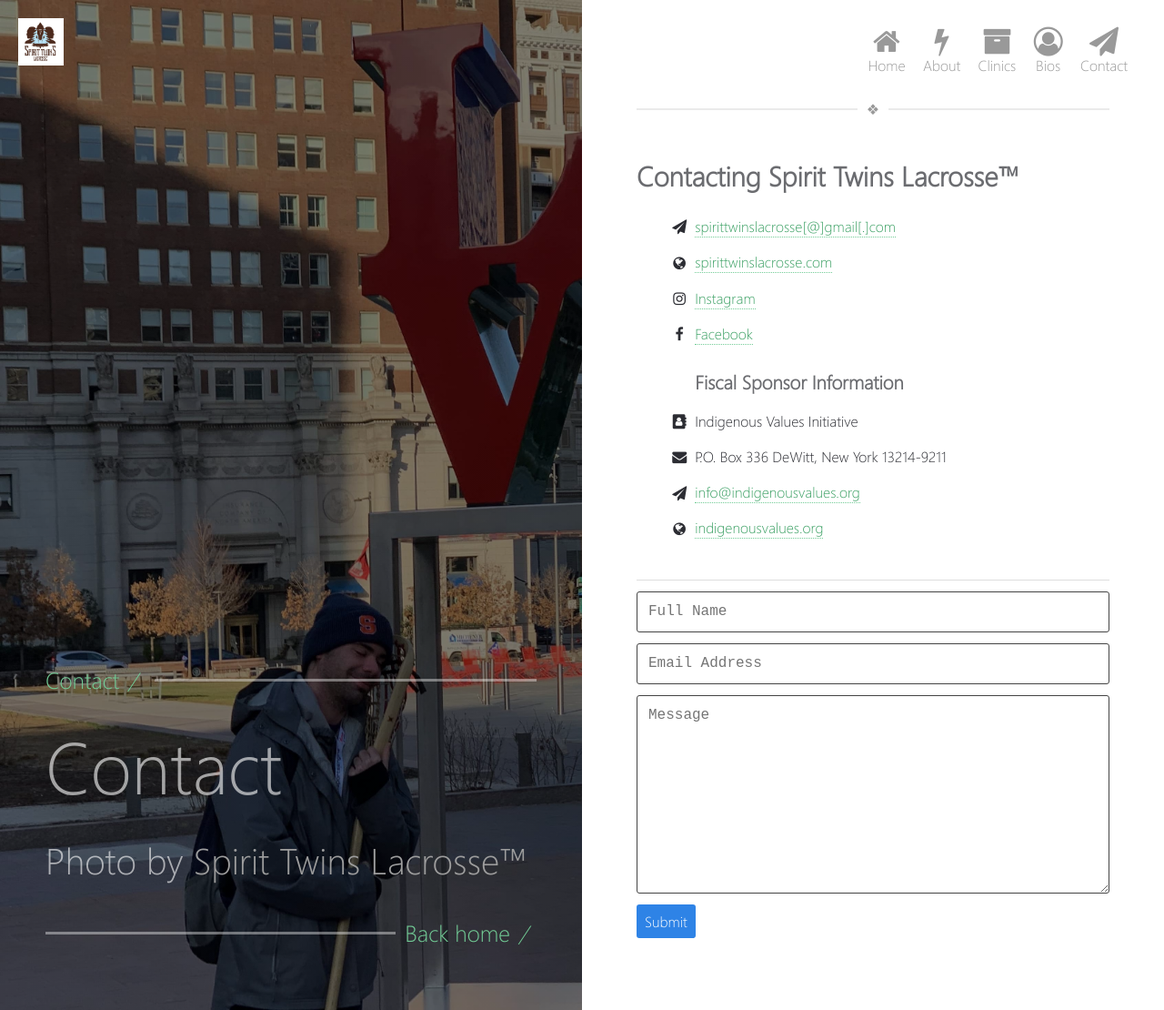
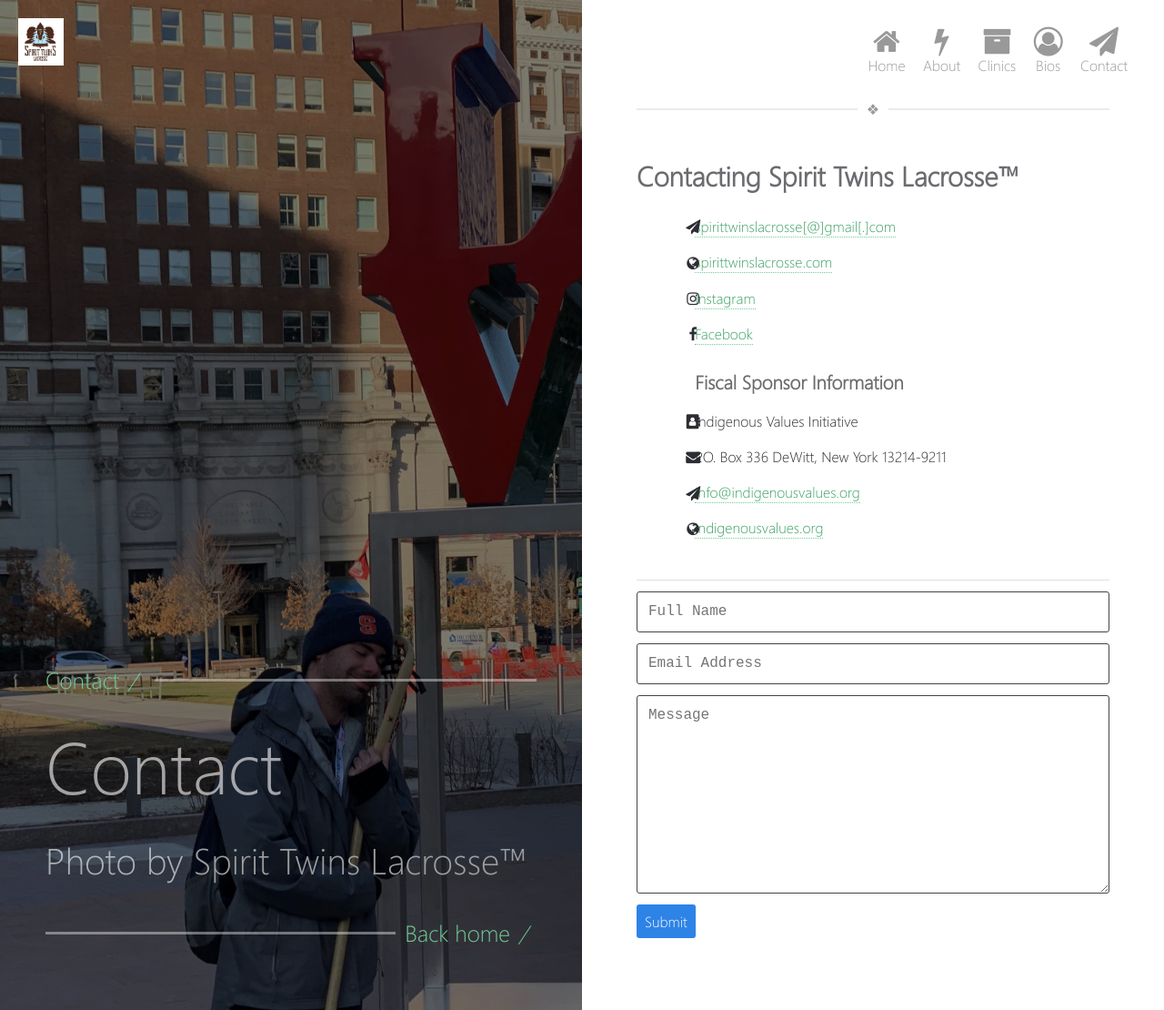
Before and after one commit to adamdjbrett/spirittwinslacrosse.com, a Jekyll site: the page built from _pages/contact.html, in a window 1280 px wide. Shown: the whole page at 91% size. Built offline with Jekyll 4.4.1, drawn with Linux system fonts in a browser that asks for light colours.

Commit message:
Update contact.html

```diff
--- a/_pages/contact.html
+++ b/_pages/contact.html
@@ -48,6 +48,7 @@
     border-radius: 3px;
     transition: box-shadow .2s ease;
 }
+  .fa-li{margin-left: 15px;}
 form.wj-contact input[type="submit"] {
     outline: none;
     color: white;
```
